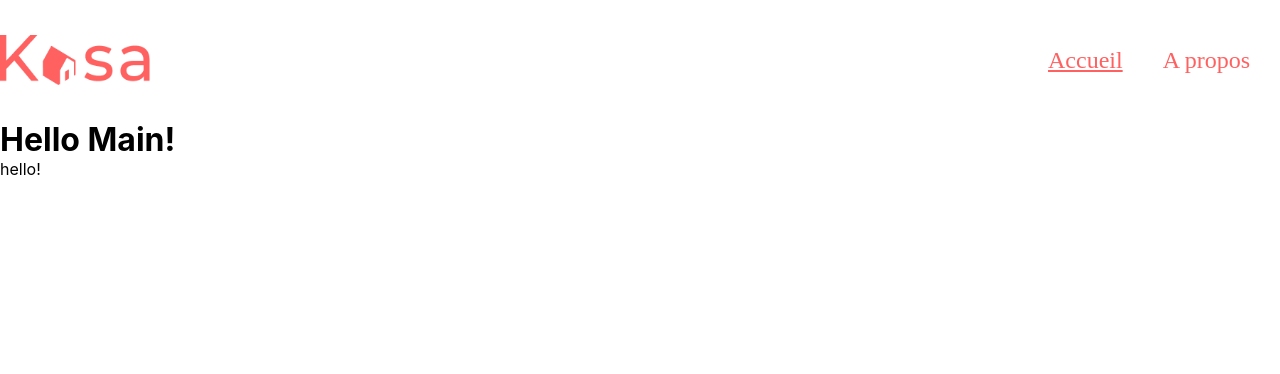
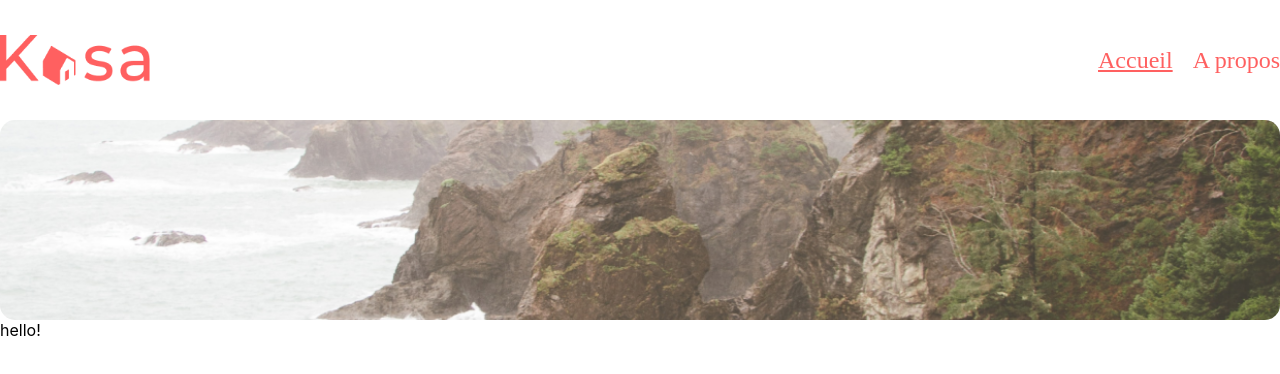
Before and after one commit to devchon2/kaza, a React (Create React App) app: page / in a window 1280 px wide. Shown: the top 374 px of the page. Built offline with nearby package versions, Linux system fonts and the light colour scheme.

Commit message:
Mise en place du Cover dans le main

```diff
--- a/src/App.js
+++ b/src/App.js
@@ -1,8 +1,11 @@
 import './App.css';
+import Datas from './datas/DatasControlers.js'
 import { Routes, Route } from 'react-router-dom';
 import HomePage from './pages/HomePage/HomePage'
 import About from './pages/About/About'
 
+
+console.log([Datas])
 export default function App() {
   return (
     <>
--- a/src/components/Header/Nav/Nav.module.css
+++ b/src/components/Header/Nav/Nav.module.css
@@ -1,7 +1,8 @@
 .App-Nav {
-  margin: 10px;
+  margin: 10px 0;
   display: flex;
   flex-direction: flex-row;
+  justify-content: flex-end;
   align-items: center;
   list-style: none;
 }
@@ -14,7 +15,7 @@
   font-style: normal;
   font-weight: 500;
   line-height: 35px;
-  margin: 20px;
+  margin: 20px 0 20px 20px;
   color: #FF6060;
   text-decoration:none;
 }
--- /dev/null
+++ b/src/components/Main/Cover/Cover.jsx
@@ -0,0 +1,7 @@
+export default function Cover(){
+  return (
+    <section className='App-Main-Cover'>
+     <img className='App-Main-Cover-Img' src="./assets/pictures/Cover.png" alt='Rochers en bord de mer avec des embruns'/>
+    </section>
+    )
+}
--- /dev/null
+++ b/src/components/Main/Cover/Cover.module.css
@@ -0,0 +1,17 @@
+.App-Main-Cover{
+  display:flex;
+  margin:0 auto;
+  width:100%;
+  height:200px;
+  border-radius:15px;
+  overflow:hidden;
+}
+
+.App-Main-Cover-Img{
+  height:auto;
+  width:100%;
+  -o-object-fit:cover;
+     object-fit:cover;
+  -o-object-position:center;
+     object-position:center;
+}
--- a/src/components/Main/Main.jsx
+++ b/src/components/Main/Main.jsx
@@ -1,7 +1,9 @@
+import Cover from './Cover/Cover'
+
 export default function Main(){
   return(
     <>
-    <h1>Hello Main!</h1>
+    <Cover />
     </>
   )
 }
--- a/src/components/Main/main.module.css
+++ b/src/components/Main/main.module.css
@@ -0,0 +1 @@
+@import './Cover/Cover.module.css'
--- /dev/null
+++ b/src/datas/DatasControlers.js
@@ -0,0 +1,3 @@
+import Datas from './datas.json';
+
+export default Datas
--- a/src/pages/HomePage/HomePage.module.css
+++ b/src/pages/HomePage/HomePage.module.css
@@ -1 +1,2 @@
-@import '/src/components/Header/Header.module.css'
+@import '/src/components/Header/Header.module.css';
+@import '/src/components/Main/Main.module.css';
```
